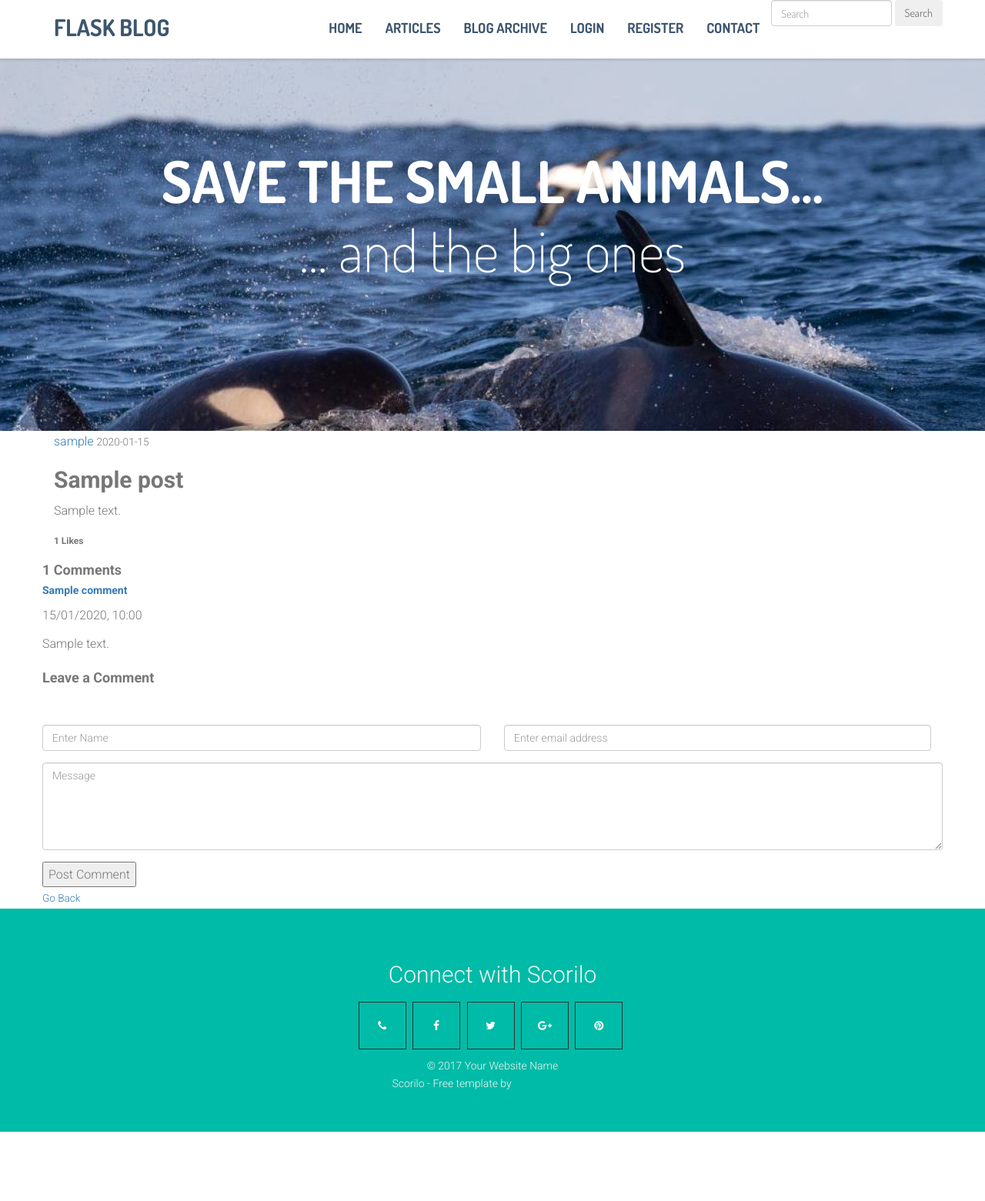
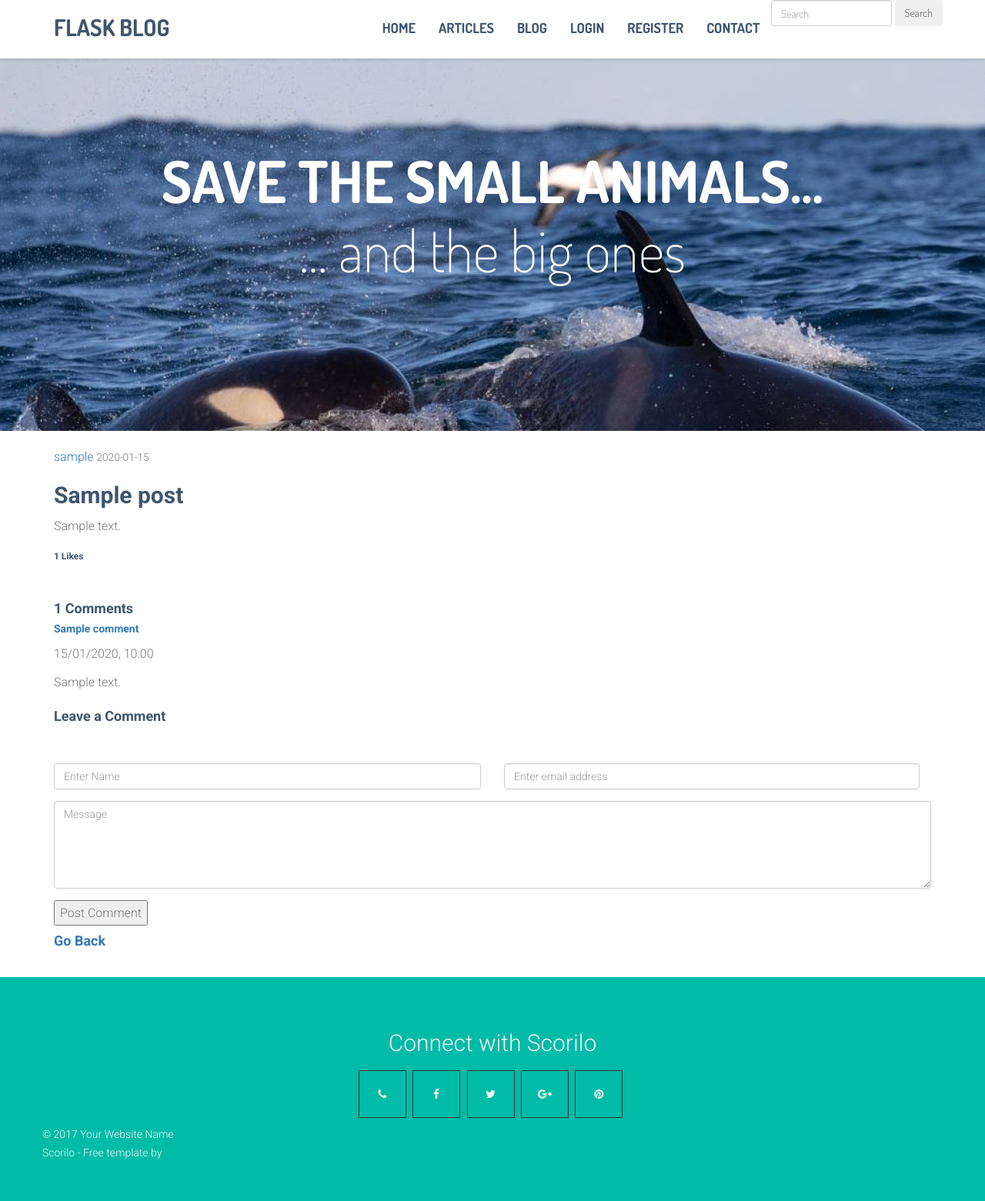
Before and after one commit to MissGrace-93/Sky_GiT_Final_Project, a Flask app: page /post/1 in a window 1280 px wide. Shown: the whole page at 77% size. Before the commit the page ends 1471 px from the top, so only its background shows below. Run offline with Flask 2, Linux system fonts and the light colour scheme; tables that the repository leaves empty hold one stand-in row (values such as "Sample post"); some libraries are stand-ins or nearby versions.

Commit message:
extra styling_Marina

```diff
--- a/flaskblog/static/css/style.css
+++ b/flaskblog/static/css/style.css
@@ -18,6 +18,7 @@ h5,
 h6 {
   font-family: Roboto;
   font-weight: 700;
+  color: #3d566e;
 }
 .unstyle ul li,
 .unstyle ol li,
@@ -27,6 +28,18 @@ ol.unstyle li {
   line-height: inherit;
 
 }
+
+p {
+  margin: 0 0 10px;
+  text-align: justify;
+  text-size: 18 px;
+}
+
+.video {
+    text-align: center;
+}
+
+
 .text-left {
   text-align: left !important;
 }
--- a/flaskblog/templates/article-1.html
+++ b/flaskblog/templates/article-1.html
@@ -3,7 +3,9 @@
 <div style="width:100%">
     <h1 style="text-align: left">David Attenborough: A Life on Our Planet review – stark climate emergency warning</h1>
     <h3>This terrifying documentary looks back over the 93-year-old’s career – but at its heart is a short, sharp, shocking lesson</h3>
+    <div class="video">
     <iframe width="560" height="315" style="padding:20px; text-align:center;" src="https://www.youtube.com/embed/64R2MYUt394" title="YouTube video player" frameborder="0" allow="accelerometer; autoplay; clipboard-write; encrypted-media; gyroscope; picture-in-picture" allowfullscreen></iframe>
+    </div>
     <p>
         ‘I am David Attenborough and I’m 93. This is my witness statement.” There is a tremendously moving sense of finality about Attenborough’s terrifying new documentary on the climate emergency. It is being marketed as a retrospective, a look back at his life and 60-years-plus career. But make no mistake about its true agenda: Attenborough is here to deliver a stark warning that time is ticking for the planet. It is a personal film – and political, too. There is emotion and urgency in that familiar soothing voice. At one point he rubs his eyes, reddened and damp.
     </p>
@@ -22,9 +24,9 @@
 
 <!--Go back to previous url-->
     <div class="border-top pt-3" style="text-size: 14px">
-        <small class="text-muted">
+        <h4 class="text-muted">
         <a class="ml-2" href="{{ request.referrer }}"> Go Back </a>
-        </small>
+        </h4>
     </div>
 <br>
 
--- a/flaskblog/templates/article-2.html
+++ b/flaskblog/templates/article-2.html
@@ -37,9 +37,9 @@
     </p>
 <!--Go back to previous url-->
     <div class="border-top pt-3">
-        <small class="text-muted">
+        <h4 class="text-muted">
         <a class="ml-2" href="{{ request.referrer }}"> Go Back </a>
-        </small>
+        </h4>
     </div>
 <br>
 
--- a/flaskblog/templates/article-3.html
+++ b/flaskblog/templates/article-3.html
@@ -21,9 +21,9 @@
 
 <!--Go back to previous url-->
     <div class="border-top pt-3">
-        <small class="text-muted">
+        <h4 class="text-muted">
         <a class="ml-2" href="{{ request.referrer }}"> Go Back </a>
-        </small>
+        </h4>
     </div>
 <br>
 
--- a/flaskblog/templates/article-4.html
+++ b/flaskblog/templates/article-4.html
@@ -47,9 +47,9 @@
 
 <!--Go back to previous url-->
     <div class="border-top pt-3">
-        <small class="text-muted">
+        <h4 class="text-muted">
         <a class="ml-2" href="{{ request.referrer }}"> Go Back </a>
-        </small>
+        </h4>
     </div>
 <br>
 
--- a/flaskblog/templates/blog_archive.html
+++ b/flaskblog/templates/blog_archive.html
@@ -1,5 +1,6 @@
 {% extends "layout.html" %}
 {% block content %}
+<div style="padding-top:30px; padding-bottom:30px">
     {% for post in posts.items%}
         <article class="media content-section">
           <div class="media-body">
@@ -8,7 +9,7 @@
               <small class="text-muted">{{ post.date_posted.strftime('%Y-%m-%d') }}</small>
             </div>
             <h2><a class="article-title" href="{{ url_for('post', post_id=post.id) }}">{{ post.title }}</a></h2>
-            <p class="article-content">{{ post.content }}</p>
+<!--            <p class="article-content">{{ post.content }}</p>-->
           </div>
         </article>
     {% endfor %}
--- a/flaskblog/templates/layout.html
+++ b/flaskblog/templates/layout.html
@@ -60,7 +60,7 @@
 			<ul class="nav navbar-nav navbar-right">
 				<li class="propClone"><a href="{{ url_for('home_page') }}">Home</a></li>
 				<li class="propClone"><a href="{{ url_for('articles') }}">Articles</a></li>
-				<li class="propClone"><a href="{{ url_for('blog_archive') }}">Blog Archive</a></li>
+				<li class="propClone"><a href="{{ url_for('blog_archive') }}">Blog</a></li>
 
                     {% if current_user.is_authenticated %}
                         <li class="propClone"><a href="{{ url_for('new_post') }}">New Post</a></li>
--- a/flaskblog/templates/post.html
+++ b/flaskblog/templates/post.html
@@ -1,4 +1,5 @@
 {% extends "layout.html" %} {% block content %}
+<div style="padding-top:20px; padding-bottom:30px">
 <div class="row">
   <div class="col-md-12">
     <article class="media content-section">
@@ -170,8 +171,9 @@
 
 <!--Go back to previous url-->
 <div class="border-top pt-3">
-  <small class="text-muted">
+  <h4 class="text-muted">
     <a class="ml-2" href="{{ request.referrer }}"> Go Back </a>
-  </small>
+  </h4>
 </div>
+<br>
 {% endblock content %}
```
Also changed, not shown: flaskblog/static/css/bootstrap.css.
